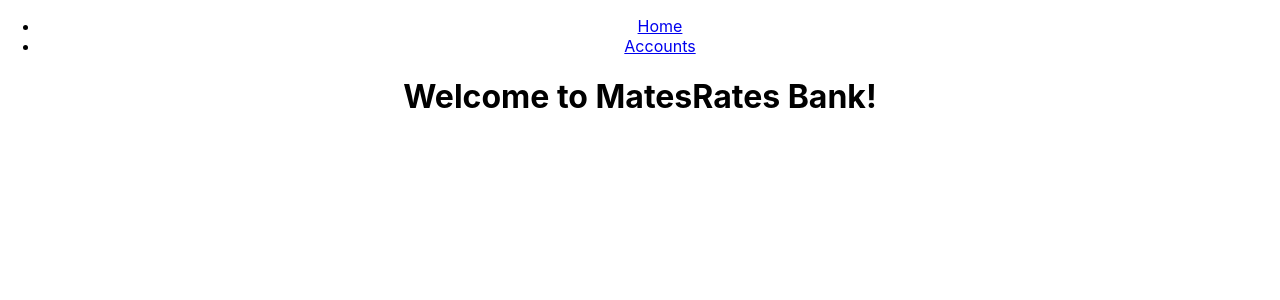
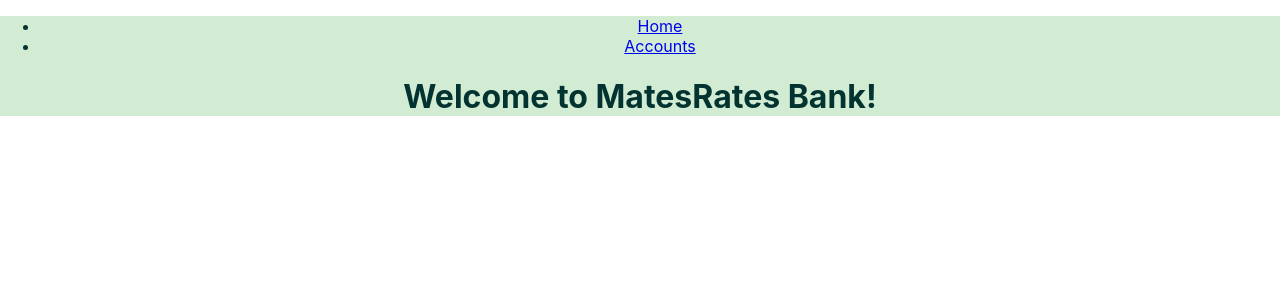
Before and after one commit to avocadobelly/front-end-banking, a React (Create React App) app: page / in a window 1280 px wide. Shown: the top 300 px of the page. Built offline with nearby package versions, Linux system fonts and the light colour scheme.

Commit message:
added background color and text color to App.css

```diff
--- a/src/App.css
+++ b/src/App.css
@@ -1,3 +1,5 @@
 .App {
   text-align: center;
+  color: #033331;
+  background-color: #d1ecd2;
 }
```
